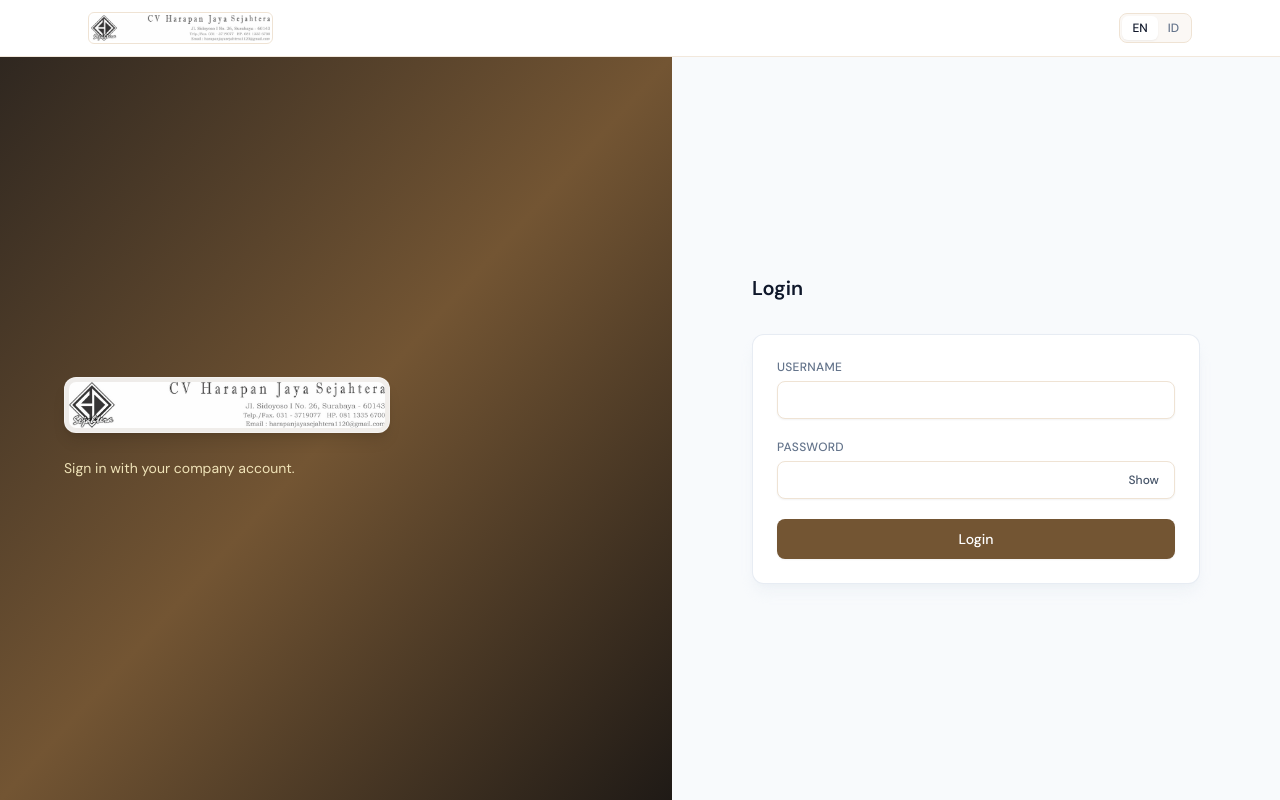
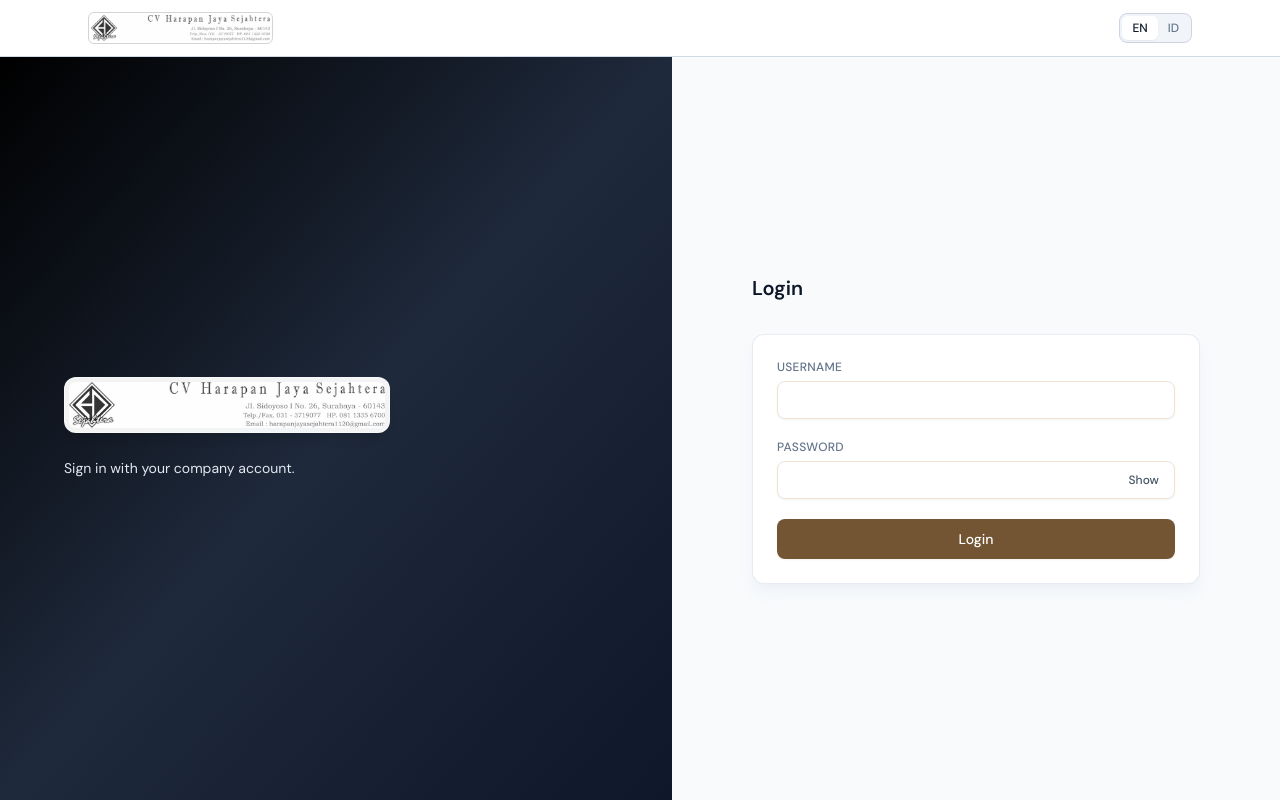
Before and after one commit to calvinhosea015/web-based-attendance, a React (Vite) app in the folder frontend/: page /login in a window 1280 px wide. Built offline with nearby package versions, Linux system fonts and the light colour scheme; no server answers.

Commit message:
Set login landing to black-and-white styling.
Apply monochrome header and hero treatment on /login while keeping the rest of the app theme unchanged.

Co-authored-by: Cursor <cursoragent@cursor.com>

```diff
--- a/frontend/src/App.jsx
+++ b/frontend/src/App.jsx
@@ -8,24 +8,29 @@ import AdminPayroll from './pages/AdminPayroll.jsx';
 import AdminLoans from './pages/AdminLoans.jsx';
 import EmployeeDashboard from './pages/EmployeeDashboard.jsx';
 
-function PublicHeader({ showName = true }) {
+function PublicHeader({ showName = true, monochrome = false }) {
   const { t, i18n } = useTranslation();
+  const headerClass = monochrome
+    ? 'border-b border-slate-300/90 bg-white'
+    : 'border-b border-brand-100/80 bg-white/90 backdrop-blur-md';
+  const logoClass = monochrome
+    ? 'h-8 w-auto rounded-md border border-slate-300 bg-white p-0.5 grayscale'
+    : 'h-8 w-auto rounded-md border border-brand-100 bg-white p-0.5';
+  const groupClass = monochrome
+    ? 'flex rounded-lg border border-slate-300 bg-slate-100 p-0.5'
+    : 'flex rounded-lg border border-brand-100 bg-brand-50/60 p-0.5';
   return (
-    <header className="border-b border-brand-100/80 bg-white/90 backdrop-blur-md">
+    <header className={headerClass}>
       <div className="mx-auto flex max-w-6xl items-center justify-between px-4 py-3 sm:px-6">
         <span className="flex items-center gap-2.5 text-sm font-semibold text-slate-900">
           <img
             src="/company-logo.png"
             alt={t('appName')}
-            className="h-8 w-auto rounded-md border border-brand-100 bg-white p-0.5"
+            className={logoClass}
           />
           {showName ? t('appName') : null}
         </span>
-        <div
-          className="flex rounded-lg border border-brand-100 bg-brand-50/60 p-0.5"
-          role="group"
-          aria-label={t('language')}
-        >
+        <div className={groupClass} role="group" aria-label={t('language')}>
           {['en', 'id'].map((lng) => (
             <button
               key={lng}
@@ -64,7 +69,7 @@ export default function App() {
 
   return (
     <div className="min-h-screen font-sans">
-      {!isAdminRoute && <PublicHeader showName={!isLoginRoute} />}
+      {!isAdminRoute && <PublicHeader showName={!isLoginRoute} monochrome={isLoginRoute} />}
       <main>
         <Routes>
           <Route path="/login" element={<Login />} />
--- a/frontend/src/pages/Login.jsx
+++ b/frontend/src/pages/Login.jsx
@@ -35,14 +35,14 @@ export default function Login() {
 
   return (
     <div className="flex min-h-[calc(100vh-57px)] flex-col lg:flex-row">
-      <div className="flex flex-1 flex-col justify-center bg-gradient-to-br from-brand-900 via-brand-600 to-[#1f1a16] px-8 py-12 text-white lg:px-16">
+      <div className="flex flex-1 flex-col justify-center bg-gradient-to-br from-black via-slate-800 to-slate-900 px-8 py-12 text-white lg:px-16">
         <div className="mx-auto max-w-md lg:mx-0">
           <img
             src="/company-logo.png"
             alt={t('appName')}
-            className="h-14 w-auto rounded-xl border border-white/30 bg-white/90 p-1 shadow-lg"
+            className="h-14 w-auto rounded-xl border border-white/40 bg-white/95 p-1 shadow-lg grayscale"
           />
-          <p className="mt-6 text-sm leading-relaxed text-amber-100/90">{t('loginSubtitle')}</p>
+          <p className="mt-6 text-sm leading-relaxed text-slate-200">{t('loginSubtitle')}</p>
         </div>
       </div>
       <div className="flex flex-1 items-center justify-center px-4 py-12 sm:px-8">
@@ -70,7 +70,7 @@ export default function Login() {
               />
             </Field>
             {message && <Alert tone="error">{message}</Alert>}
-            <Button type="submit" variant="primary" className="w-full" size="lg">
+            <Button type="submit" variant="primary" className="w-full bg-black hover:bg-slate-800" size="lg">
               {t('login')}
             </Button>
           </form>
```
